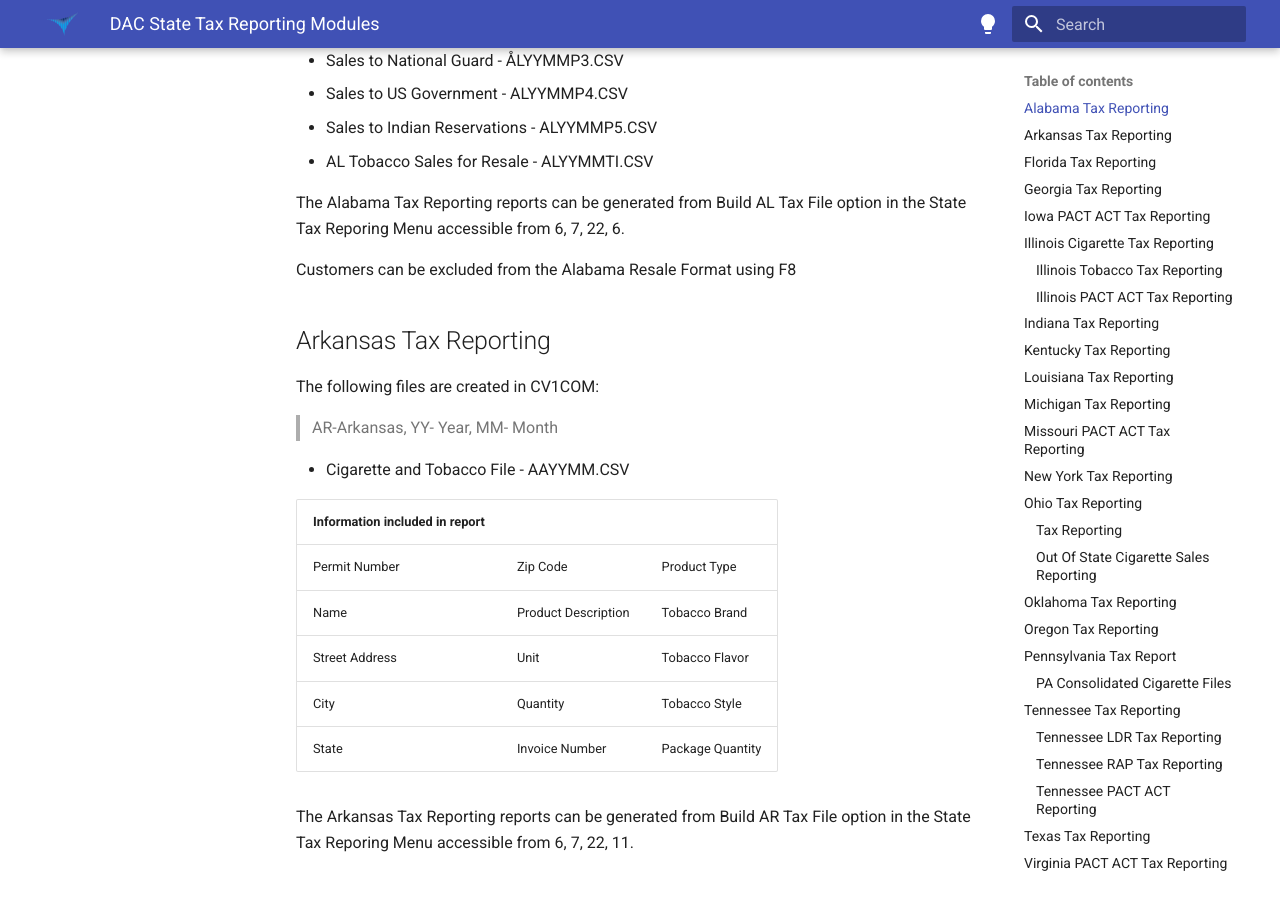
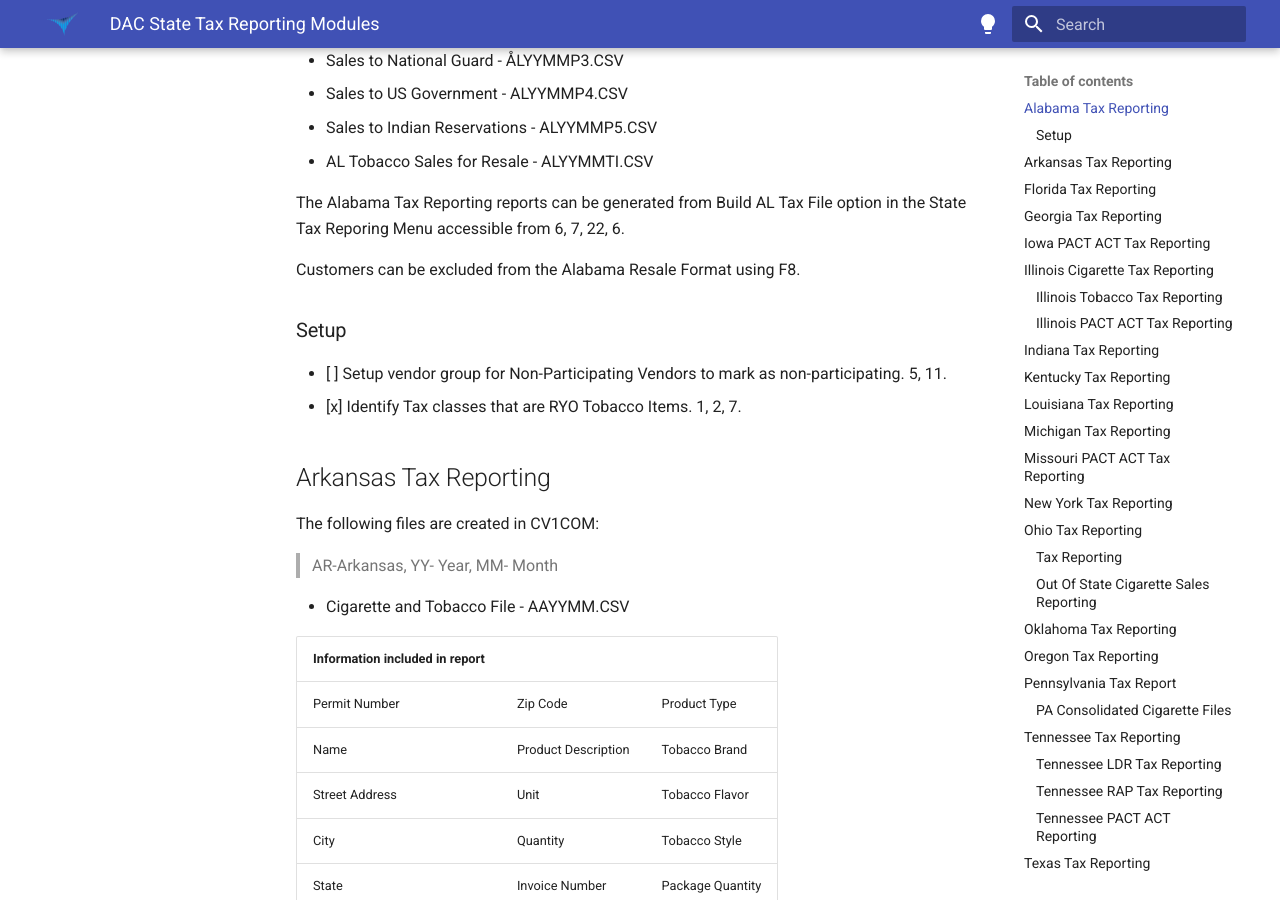
Before and after one commit to AydenB/mkdocs, an MkDocs documentation site: the page built from docs/how-to/Tax Reporting Modules.md, in a window 1280 px wide and 900 px high, scrolled down 963 px. Built offline with MkDocs 1.6.1 and Material for MkDocs 9.7.7, drawn with Linux system fonts in a browser that asks for light colours; some of the changed text lies outside the part shown.

```diff
--- a/docs/how-to/Tax Reporting Modules.md
+++ b/docs/how-to/Tax Reporting Modules.md
@@ -29,7 +29,11 @@ The following files are created in CV1COM:
 
 The Alabama Tax Reporting reports can be generated from Build AL Tax File option in the State Tax Reporing Menu accessible from 6, 7, 22, 6.
 
-Customers can be excluded from the Alabama Resale Format using F8
+Customers can be excluded from the Alabama Resale Format using F8.
+
+### Setup
+- [ ] Setup vendor group for Non-Participating Vendors to mark as non-participating. 5, 11.
+- [x] Identify Tax classes that are RYO Tobacco Items. 1, 2, 7.
 
 ## Arkansas Tax Reporting
 
@@ -319,6 +323,12 @@ Out-of-state Tax Reporting files will generate when using the 'N' option for the
 
 You have the ability to Define Items for RAP with the F8 option.
 
+Once the TN Reporting module is activated (8n, 3: TN Reporting Active = 1), You will need to define the Distributor ID for TN in SYS054: Distributor ID for TN.
+
+Setup TN Items for RAP reporting from 6, 7, 22, 7, F8.
+
+Setup NACS Categories from 10, 2, 9, Work with NACS Categories.
+
 ### Tennessee PACT ACT Reporting
 
 A single file is created for the Tennessee Pact Act in the CV1COM folder:
```
Also changed, not shown: CreatiingDocs.md (+2 -0 lines).
